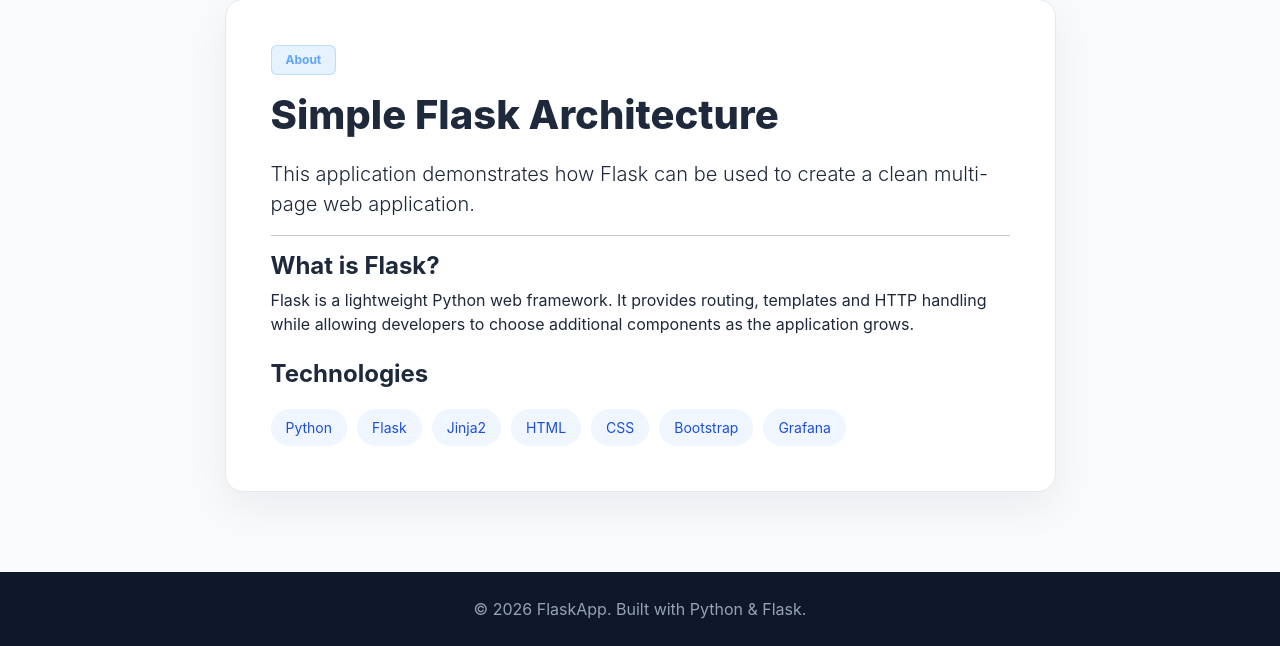
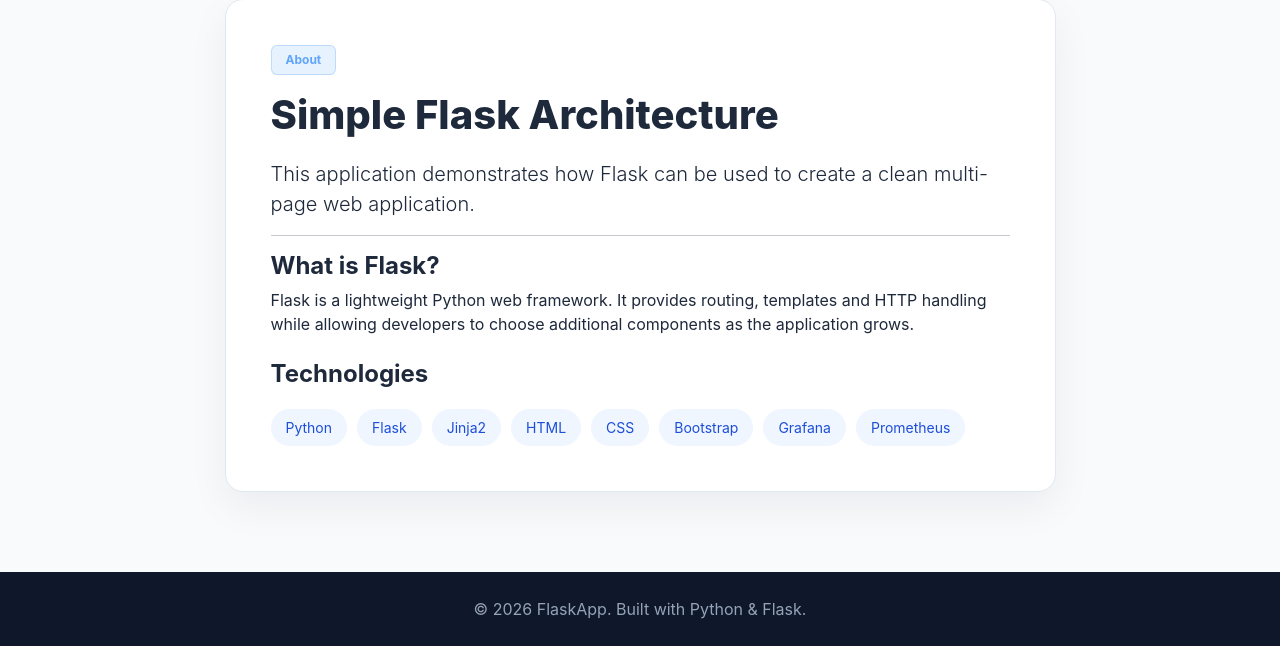
Before and after one commit to cssp007/python-flask-argocd-testing, a Flask app: page /about in a window 1280 px wide. Shown: the part 155-801 px from the top of the page. Run offline with Flask 3, Linux system fonts and the light colour scheme.

Commit message:
added tech 1

```diff
--- a/templates/about.html
+++ b/templates/about.html
@@ -47,6 +47,7 @@
                         <span>CSS</span>
                         <span>Bootstrap</span>
                         <span>Grafana</span>
+                        <span>Prometheus</span>
                     </div>
 
                 </div>
```
